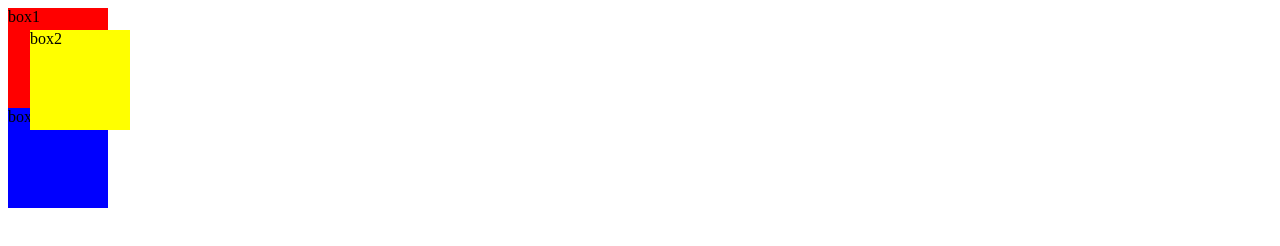
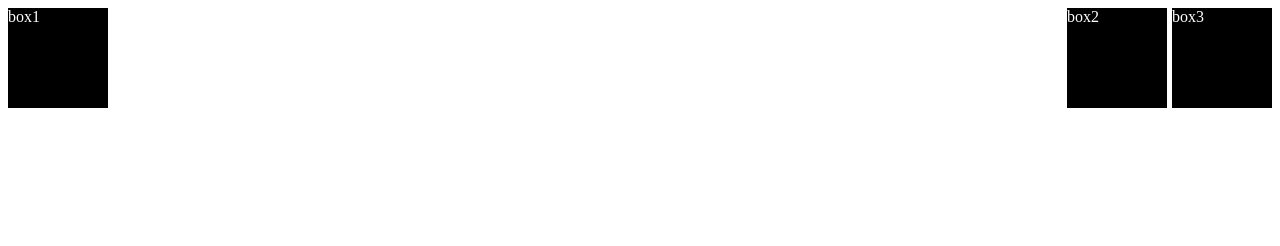
Before and after one commit to yujin08/positioning, a plain HTML site: page index.html in a window 1280 px wide. Drawn offline with Linux system fonts and the light colour scheme.

Commit message:
exercise1

```diff
--- a/index.html
+++ b/index.html
@@ -9,18 +9,19 @@
 </head>
 
 <body>
-  <div class="box red">
-    box1
+  <div class="main">
+    <div class="box">
+      box1
+    </div>
+    <div class="sub-main">
+      <div class="box mr-5">
+        box2
+      </div>
+      <div class="box">
+        box3
+      </div>
+    </div>
   </div>
-
-  <div class="box yellow locate">
-    box2
-  </div>
-
-  <div class="box blue">
-    box3
-  </div>
-
 </body>
 
 </html>
--- a/style.css
+++ b/style.css
@@ -1,22 +1,20 @@
 .box {
   width: 100px;
   height: 100px;
+  background-color: black;
+  color: white;
+
 }
 
-.red {
-  background-color: red;
+.main {
+  display: flex;
+  justify-content: space-between;
 }
 
-.yellow {
-  background-color: yellow;
+.sub-main {
+  display: flex;
 }
 
-.blue {
-  background-color: blue;
+.mr-5 {
+  margin-right: 5px;
 }
-
-.locate {
-  position: absolute;
-  left: 30px;
-  top: 30px;
-}
```
